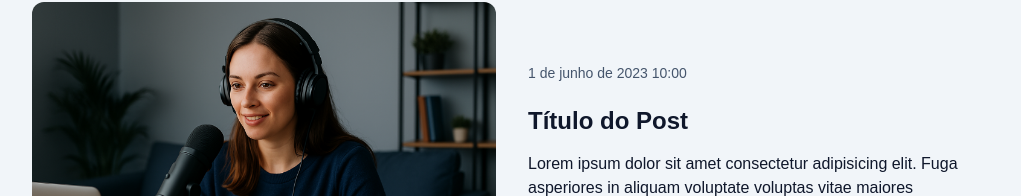
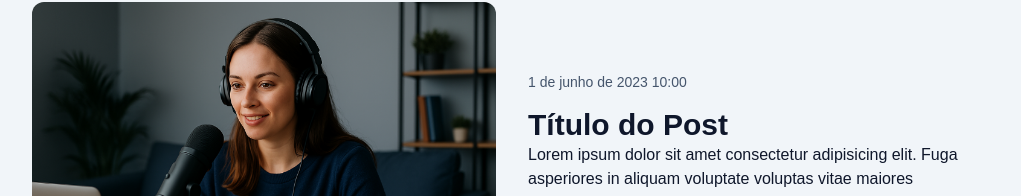
Before and after one commit to sararrmuniz/blog, a Next.js app: page / in a window 1280 px wide. Shown: the part 202-398 px from the top of the page, without its empty margins (128-1149 px from the left). Built offline with nearby package versions, Linux system fonts and the light colour scheme.

Commit message:
Criando um componente Heading dinâmico e reutilizável

```diff
--- a/src/app/page.tsx
+++ b/src/app/page.tsx
@@ -5,6 +5,8 @@ import { Header } from '@/components/Header';
 import { Container } from '@/components/Container';
 import Link from 'next/link';
 import Image from 'next/image';
+import { PostHeading } from '@/components/PostHeading';
+
 // page.tsx (server) -> menu.tsx (server) -> link (client)
 
 export default async function HomePage() {
@@ -24,16 +26,16 @@ export default async function HomePage() {
           />
         </Link>
         <div className='flex flex-col justify-center'>
-
-          <time dateTime='2023-06-01' className='text-sm/tight text-slate-600 mb-4 block'>
+          <time
+            dateTime='2023-06-01'
+            className='text-sm/tight text-slate-600 mb-4 block'
+          >
             1 de junho de 2023 10:00
           </time>
 
-          <h1 className='text-2xl/tight font-extrabold mt-2 mb-4'>
-            <Link href='#'>
-              Título do Post
-            </Link>
-          </h1>
+          <PostHeading as='h2' url='#'>
+            Título do Post
+          </PostHeading>
 
           <p>
             Lorem ipsum dolor sit amet consectetur adipisicing elit. Fuga
--- /dev/null
+++ b/src/components/PostHeading/index.tsx
@@ -0,0 +1,24 @@
+import Link from "next/link";
+
+type PostHeadingProps = {
+  children: React.ReactNode;
+  url: string;
+  as?: 'h1' | 'h2';
+}
+
+export function PostHeading({ children, url, as: Tag = 'h2' }: PostHeadingProps) {
+
+  const headingClassesMap = {
+    h1: 'text-2xl/tight sm:text-4xl',
+    h2: 'text-2xl/tight sm:text-3xl',
+  }
+
+  const commonClasses = 'font-extrabold'
+
+  return (
+    <Tag className={`${headingClassesMap[Tag]} ${commonClasses}`}>
+      <Link href={url}> {children} </Link>
+    </Tag>
+  );
+
+}
```
